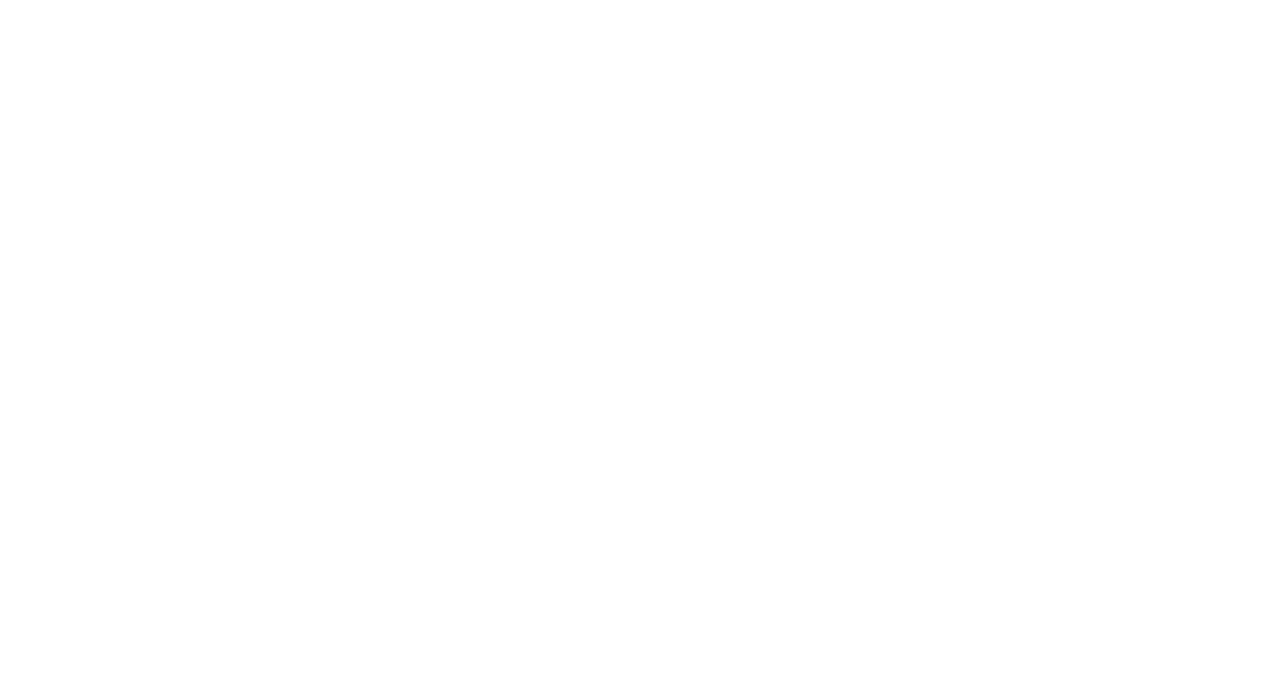
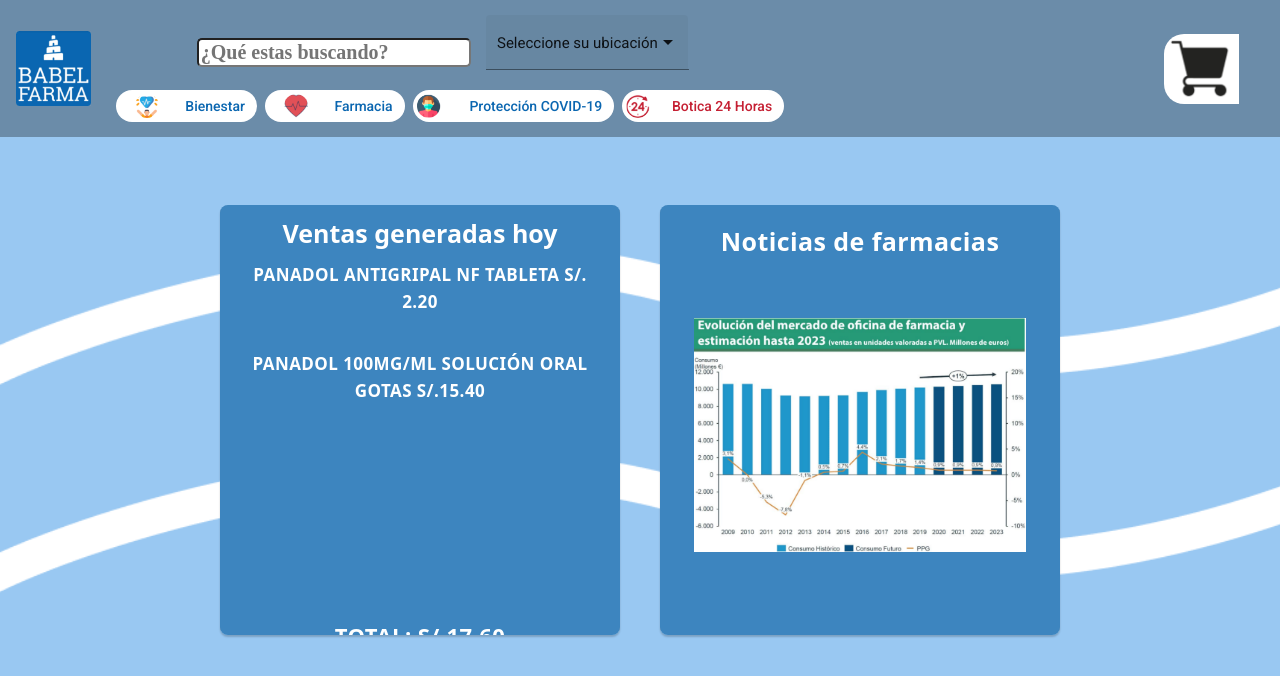
Before and after one commit to Babelfarma3/Fronted, an Angular app: page /Farmacia in a window 1280 px wide. Before the commit this address led to /. Shown: the top 676 px of the page. Built offline with nearby package versions, Linux system fonts and the light colour scheme.

Commit message:
farmacia principal

```diff
--- a/src/app/app-routing.module.ts
+++ b/src/app/app-routing.module.ts
@@ -1,3 +1,4 @@
+import { Frame7Component } from './components/frame7/frame7.component';
 import { Frame26Component } from './components/frame26/frame26.component';
 import { Frame18Component } from './components/frame18/frame18.component';
 import { Frame14Component } from './components/frame14/frame14.component';
@@ -23,12 +24,13 @@ const routes: Routes = [
   {path: 'registroDueñoFarmacia', component: Frame6Component},
   {path: 'Login', component: Frame8Component},
   {path: 'Contacatanos', component: Frame3Component},
-  {path: 'Inicio', component: Frame11Component},
+  {path: 'Comprador', component: Frame11Component},
   {path: 'ListaDeProductos', component: Frame25Component},
   {path: 'Busqueda', component: Frame13Component},
   {path: 'Carrito', component: Frame14Component},
   {path: 'RegistarProducto', component:Frame18Component},
-  {path: 'ActualizarProducto', component:Frame26Component}
+  {path: 'ActualizarProducto', component:Frame26Component},
+  {path: 'Farmacia', component: Frame7Component}
 ];
 
 @NgModule({
--- a/src/app/app.module.ts
+++ b/src/app/app.module.ts
@@ -20,6 +20,7 @@ import { Frame14Component } from './components/frame14/frame14.component';
 import { NavbarfarmaciaComponent } from './components/navbarfarmacia/navbarfarmacia.component';
 import { Frame18Component } from './components/frame18/frame18.component';
 import { Frame26Component } from './components/frame26/frame26.component';
+import { Frame7Component } from './components/frame7/frame7.component';
 
 
 @NgModule({
@@ -41,6 +42,7 @@ import { Frame26Component } from './components/frame26/frame26.component';
       NavbarfarmaciaComponent,
       Frame18Component,
       Frame26Component,
+      Frame7Component,
 
   ],
   imports: [
--- /dev/null
+++ b/src/app/components/frame7/frame7.component.css
@@ -0,0 +1,95 @@
+html, body{
+    margin: 0;
+    padding: 0;
+}
+
+body{
+    background-image: url('/assets/img/fondo.png');
+    background-repeat: no-repeat;
+    background-size: cover;
+    width: 100%;
+    height: 100%;
+    letter-spacing: 0.03em;
+    line-height: 1.6;
+}
+
+.container{
+    width: 100%;
+    max-width: 1200px;
+    height: 470px;
+    display: flex;
+    flex-wrap: wrap;
+    justify-content: center;
+    margin: auto;
+    padding-top: 3rem;
+    padding-bottom: 3rem;
+}
+
+.container .uno{
+    width: 400px;
+    height: 430px;
+    border-radius: 8px;
+    box-shadow: 0 2px 2px rgba(0, 0, 0, 0.2);
+    overflow: hidden;
+    margin: 20px;
+    text-align: center;
+
+}
+
+
+.example-card1 {
+    background-color: #3D85BF;
+
+}
+
+h4{
+    color: white;
+    text-align: left;
+    font-weight: bold;
+    font-size: 25px;
+    font-family: system-ui, -apple-system, BlinkMacSystemFont, 'Segoe UI', Roboto, Oxygen, Ubuntu, Cantarell, 'Open Sans', 'Helvetica Neue', sans-serif;
+}
+
+.container .dos{
+    width: 400px;
+    height: 430px;
+    border-radius: 8px;
+    box-shadow: 0 2px 2px rgba(0, 0, 0, 0.2);
+    overflow: hidden;
+    margin: 20px;
+    text-align: center;
+
+}
+
+.example-card2 {
+    background-color: #3D85BF;
+}
+
+
+.titulo{
+    color: white;
+    text-align: center;
+    font-weight: bold;
+    font-size: 25px;
+    font-family: system-ui, -apple-system, BlinkMacSystemFont, 'Segoe UI', Roboto, Oxygen, Ubuntu, Cantarell, 'Open Sans', 'Helvetica Neue', sans-serif;
+}
+
+img{
+    width: 90%;
+}
+
+.parrafo{
+    color: white;
+    text-align: center;
+    font-weight: bold;
+    font-size: 17px;
+    font-family: system-ui, -apple-system, BlinkMacSystemFont, 'Segoe UI', Roboto, Oxygen, Ubuntu, Cantarell, 'Open Sans', 'Helvetica Neue', sans-serif;
+}
+
+.total{
+    color: white;
+    text-align: center;
+    font-weight: bold;
+    font-size: 22px;
+    font-family: system-ui, -apple-system, BlinkMacSystemFont, 'Segoe UI', Roboto, Oxygen, Ubuntu, Cantarell, 'Open Sans', 'Helvetica Neue', sans-serif;
+}
--- /dev/null
+++ b/src/app/components/frame7/frame7.component.html
@@ -0,0 +1,35 @@
+<body>
+    <app-navbarcomprador></app-navbarcomprador>
+    <div class="container">
+        <div class="uno">
+            <mat-card class="example-card1">
+            <h4 class="titulo">Ventas generadas hoy</h4>
+            <p class="parrafo">PANADOL ANTIGRIPAL NF TABLETA S/. 2.20</p>
+            <br>
+            <p class="parrafo">PANADOL 100MG/ML SOLUCIÓN ORAL GOTAS S/.15.40</p>
+            <br>
+            <br>
+            <br>
+            <br>
+            <br>
+            <br>
+            <br>
+            <br>
+            <br>
+            <p class="total">TOTAL: S/.17.60</p>
+            </mat-card>
+        </div>
+        <div class="dos">
+            <mat-card class="example-card2">
+                <p class="titulo">Noticias de farmacias</p>
+                <br>
+                <br>
+                <img src="/assets/img/grafico.png">
+                <br>
+                <br>
+                <br>
+                <br>
+            </mat-card>
+        </div>
+    </div>
+</body>
--- /dev/null
+++ b/src/app/components/frame7/frame7.component.ts
@@ -0,0 +1,15 @@
+import { Component, OnInit } from '@angular/core';
+
+@Component({
+  selector: 'app-frame7',
+  templateUrl: './frame7.component.html',
+  styleUrls: ['./frame7.component.css']
+})
+export class Frame7Component implements OnInit {
+
+  constructor() { }
+
+  ngOnInit(): void {
+  }
+
+}
--- a/src/app/components/frame8/frame8.component.html
+++ b/src/app/components/frame8/frame8.component.html
@@ -6,7 +6,7 @@
         <br>
         <input type="email" class="form-control" placeholder="Ingresa tu usuario">
         <input type="password" class="form-control" placeholder="Ingresa tu contraseña">
-        <button mat-raised-button routerLink="/Inicio">Iniciar Sesión</button>
+        <button mat-raised-button routerLink="/Comprador">Iniciar Sesión</button>
         <p class="link" routerLink="/ListaDeProductos">¿Has olvidado tu contraseña?</p>
         <p class="link2">Al registrarte, aceptas nuestras Condiciones de uso y Política de privacidad
         </p>
```
Also changed, not shown: src/assets/img/grafico.png (added), 1 other file (tests, documents, lock files or other folders).
